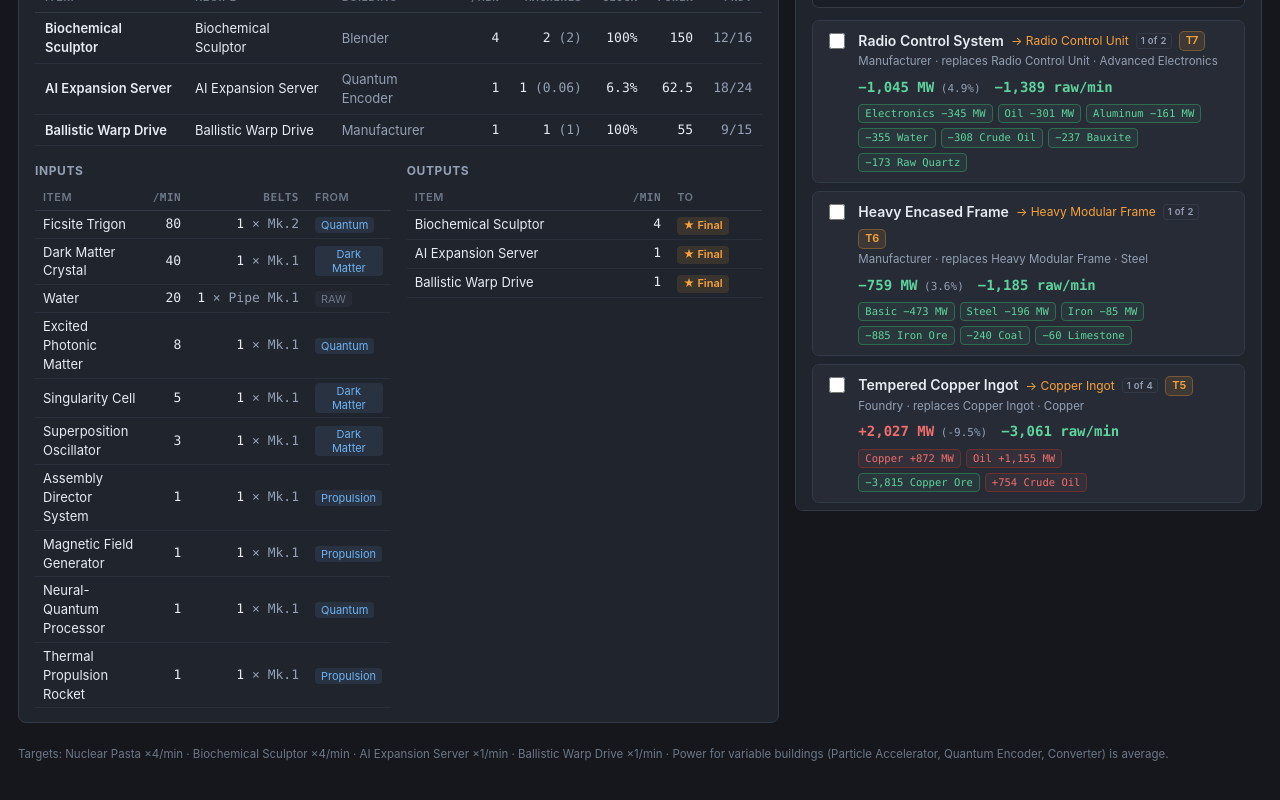
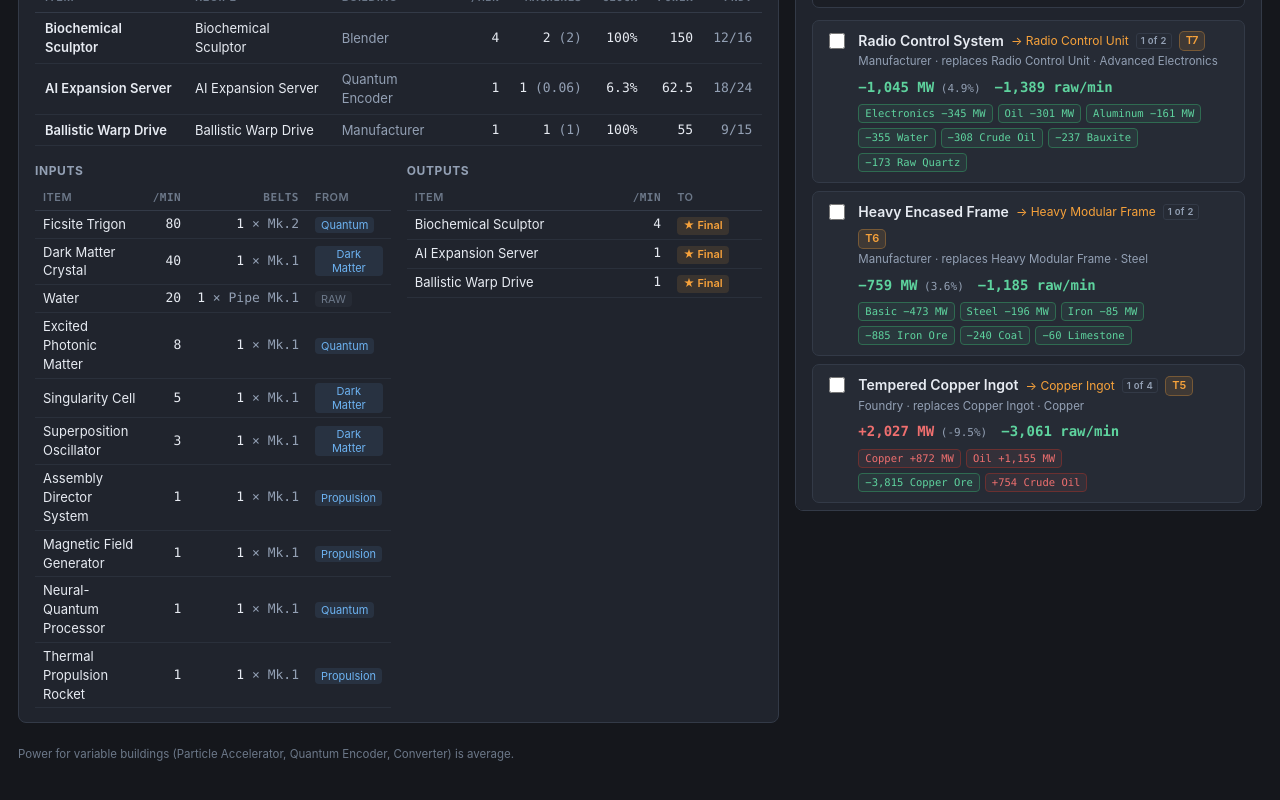
Before and after one commit to nazumods/satisfactory, a React (Vite) app in the folder apps/factory-planner/: page / in a window 1280 px wide. Shown: the part 912-1712 px from the top of the page. Built offline with nearby package versions, Linux system fonts and the light colour scheme.

Commit message:
chore: clean up

```diff
--- a/apps/factory-planner/src/App.tsx
+++ b/apps/factory-planner/src/App.tsx
@@ -309,7 +309,6 @@ export function App() {
       </main>
 
       <footer className="footer">
-        Targets: {Object.entries(targets).map(([k, v]) => `${k} ×${v}/min`).join(" · ")} ·
         Power for variable buildings (Particle Accelerator, Quantum Encoder, Converter) is average.
       </footer>
     </div>
```
